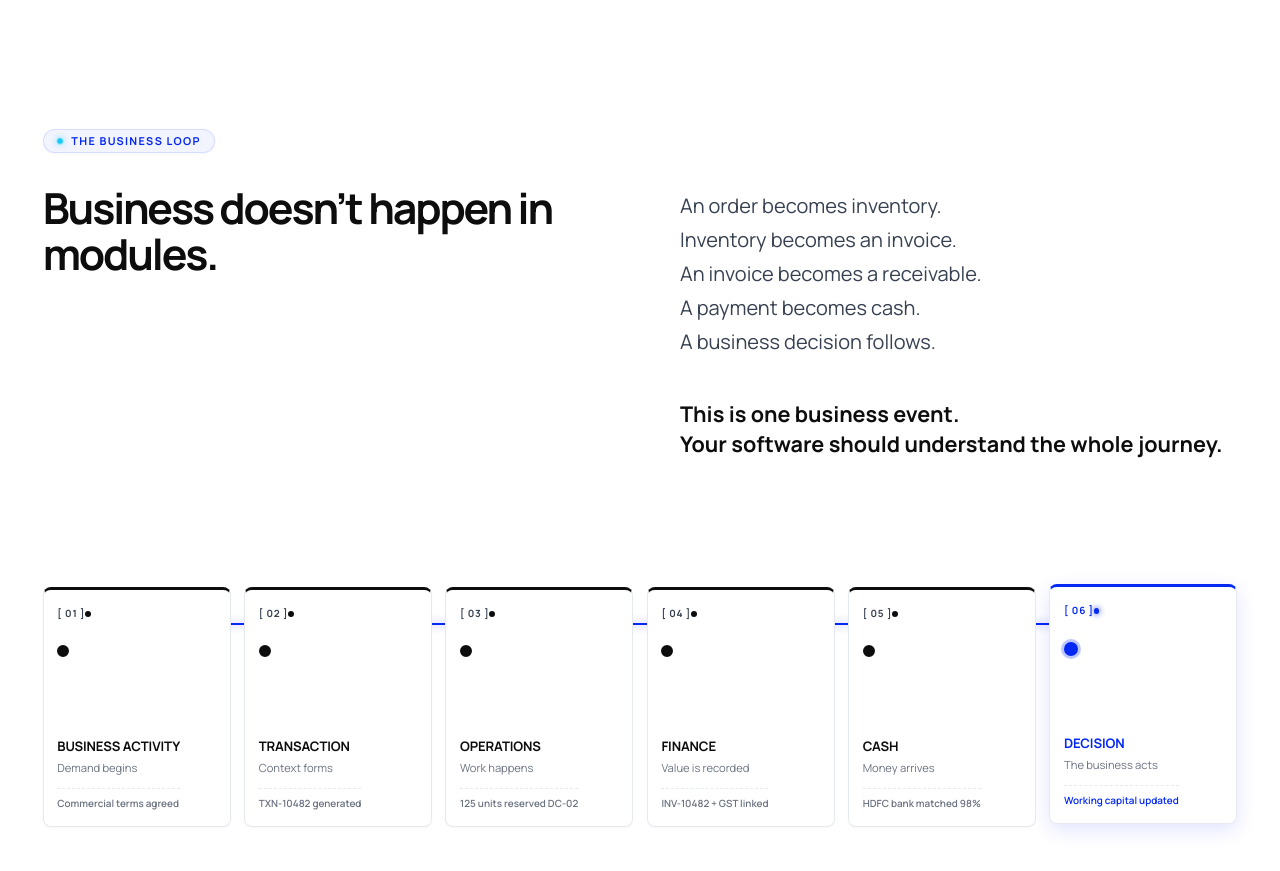
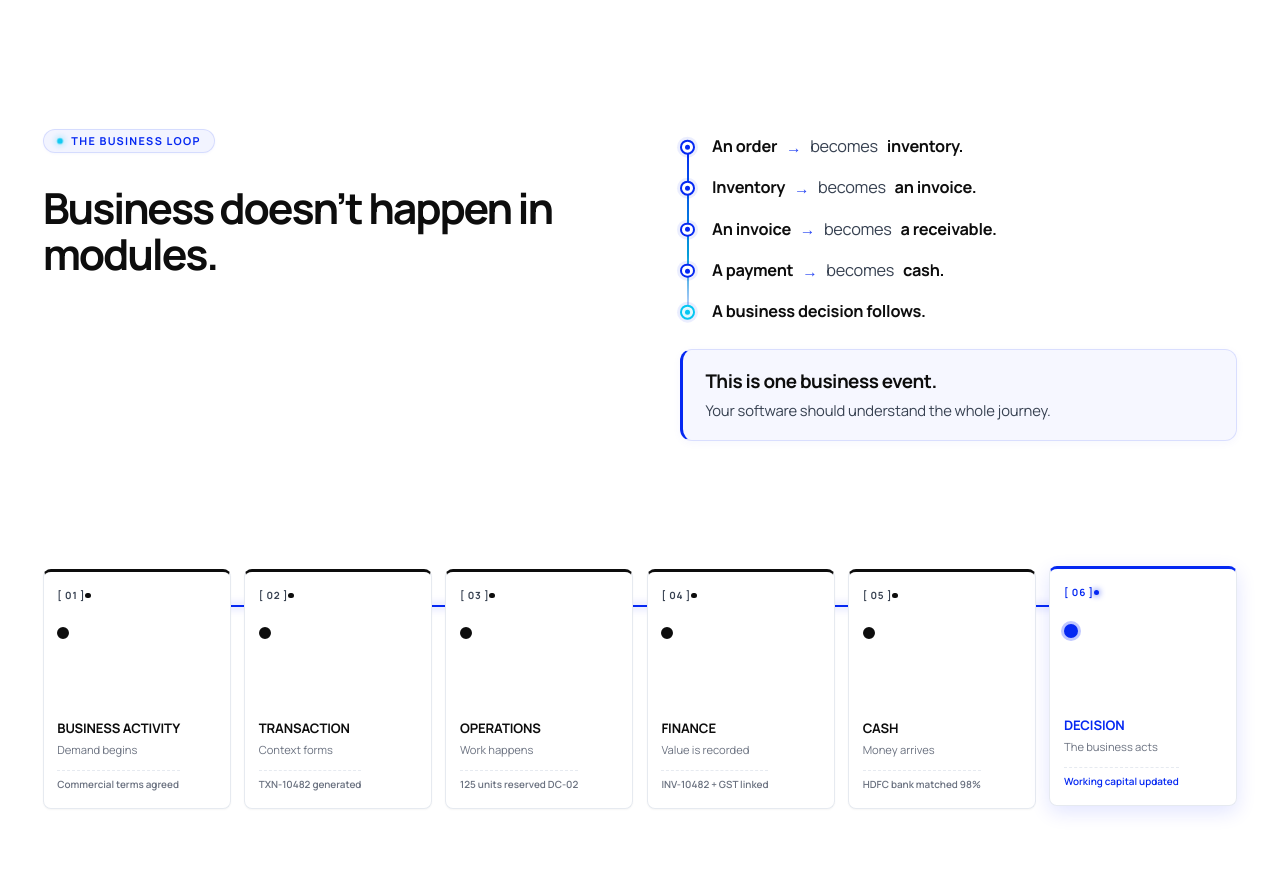
Before and after one commit to nagusairi/flowone-website-new, a React (Vite) app: page / in a window 1280 px wide. Shown: the part 820-1691 px from the top of the page. Built offline with nearby package versions, Linux system fonts and the light colour scheme; the HTML template or start-up script is replaced by a standard one.

Commit message:
feat(problem): implement kinetic causality thread and executive payoff callout

```diff
--- a/src/Homepage.tsx
+++ b/src/Homepage.tsx
@@ -553,8 +553,60 @@ export default function Homepage() {
 
     <section className="home-problem home-section">
       <div className="home-container problem-grid">
-        <div><span className="home-index">THE BUSINESS LOOP</span><h2>Business doesn’t happen in modules.</h2></div>
-        <div className="problem-copy"><p>An order becomes inventory.<br/>Inventory becomes an invoice.<br/>An invoice becomes a receivable.<br/>A payment becomes cash.<br/>A business decision follows.</p><strong>This is one business event.<br/>Your software should understand the whole journey.</strong></div>
+        <div>
+          <span className="home-index">THE BUSINESS LOOP</span>
+          <h2>Business doesn’t happen in modules.</h2>
+        </div>
+        <div className="problem-copy">
+          <div className="causality-thread" aria-label="Business causality progression">
+            <div className="causality-step">
+              <span className="causality-node" aria-hidden="true" />
+              <span className="causality-text">
+                <strong>An order</strong>
+                <span className="causality-arrow" aria-hidden="true">→</span>
+                <span>becomes</span>
+                <strong>inventory.</strong>
+              </span>
+            </div>
+            <div className="causality-step">
+              <span className="causality-node" aria-hidden="true" />
+              <span className="causality-text">
+                <strong>Inventory</strong>
+                <span className="causality-arrow" aria-hidden="true">→</span>
+                <span>becomes</span>
+                <strong>an invoice.</strong>
+              </span>
+            </div>
+            <div className="causality-step">
+              <span className="causality-node" aria-hidden="true" />
+              <span className="causality-text">
+                <strong>An invoice</strong>
+                <span className="causality-arrow" aria-hidden="true">→</span>
+                <span>becomes</span>
+                <strong>a receivable.</strong>
+              </span>
+            </div>
+            <div className="causality-step">
+              <span className="causality-node" aria-hidden="true" />
+              <span className="causality-text">
+                <strong>A payment</strong>
+                <span className="causality-arrow" aria-hidden="true">→</span>
+                <span>becomes</span>
+                <strong>cash.</strong>
+              </span>
+            </div>
+            <div className="causality-step is-final">
+              <span className="causality-node" aria-hidden="true" />
+              <span className="causality-text">
+                <strong>A business decision follows.</strong>
+              </span>
+            </div>
+          </div>
+          <div className="causality-payoff">
+            <strong>This is one business event.</strong>
+            <p>Your software should understand the whole journey.</p>
+          </div>
+        </div>
       </div>
       <BusinessLoop />
     </section>
--- a/src/homepage.css
+++ b/src/homepage.css
@@ -608,10 +608,133 @@
 
 /* SECTION 02: Dual-Rail Operating Bus */
 .home-problem { background: var(--color-surface-page); }
-.problem-grid { display: grid; grid-template-columns: 1fr 1fr; gap: var(--spacing-10); }
-.problem-copy { padding-top: var(--spacing-8); }
-.problem-copy p { color: var(--color-text-secondary); font-size: var(--font-body-lg); line-height: 1.7; }
-.problem-copy strong { display: block; margin-top: var(--spacing-5); font-size: 1.35rem; line-height: 1.4; }
+.problem-grid { display: grid; grid-template-columns: 1fr 1fr; gap: var(--spacing-10); align-items: start; }
+.problem-copy { padding-top: clamp(0.25rem, 0.8vw, 0.75rem); display: flex; flex-direction: column; }
+
+/* Kinetic Causality Thread */
+.causality-thread {
+  position: relative;
+  display: flex;
+  flex-direction: column;
+  gap: 1.1rem;
+  padding-left: 2rem;
+}
+.causality-thread::before {
+  content: "";
+  position: absolute;
+  left: 0.44rem;
+  top: 0.75rem;
+  bottom: 0.75rem;
+  width: 2px;
+  background: linear-gradient(
+    to bottom,
+    var(--color-brand-blue) 0%,
+    var(--flow-cyan) 65%,
+    rgba(5, 40, 242, 0.2) 100%
+  );
+  border-radius: var(--radius-full);
+}
+.causality-step {
+  position: relative;
+  display: flex;
+  align-items: center;
+  font-size: clamp(1.02rem, 1.15vw, 1.15rem);
+  line-height: 1.45;
+  color: var(--color-text-secondary);
+  letter-spacing: -0.015em;
+  transition: transform 180ms cubic-bezier(0.16, 1, 0.3, 1), color 180ms ease;
+  cursor: default;
+}
+.causality-step:hover {
+  transform: translateX(4px);
+}
+.causality-node {
+  position: absolute;
+  left: -2rem;
+  top: 50%;
+  transform: translateY(-50%);
+  width: 0.92rem;
+  height: 0.92rem;
+  border-radius: var(--radius-full);
+  background: var(--neutral-0, #ffffff);
+  border: 2px solid var(--color-brand-blue);
+  box-shadow: 0 0 0 3px rgba(5, 40, 242, 0.08);
+  display: flex;
+  align-items: center;
+  justify-content: center;
+  transition: all 180ms ease;
+  z-index: 2;
+}
+.causality-node::after {
+  content: "";
+  width: 0.32rem;
+  height: 0.32rem;
+  border-radius: var(--radius-full);
+  background: var(--color-brand-blue);
+  transition: background 180ms ease;
+}
+.causality-step:hover .causality-node {
+  border-color: var(--flow-primary-deep);
+  box-shadow: 0 0 0 5px rgba(5, 40, 242, 0.16);
+}
+.causality-step.is-final .causality-node {
+  border-color: var(--flow-cyan-bright);
+}
+.causality-step.is-final .causality-node::after {
+  background: var(--flow-cyan-bright);
+  box-shadow: 0 0 6px rgba(5, 199, 242, 0.8);
+}
+.causality-text {
+  display: inline-flex;
+  align-items: center;
+  flex-wrap: wrap;
+  gap: 0.4rem 0.55rem;
+}
+.causality-text strong {
+  color: var(--flow-ink, #0d0d0d);
+  font-weight: 650;
+  letter-spacing: -0.015em;
+}
+.causality-arrow {
+  color: var(--color-brand-blue);
+  font-weight: 700;
+  user-select: none;
+  font-size: 0.95em;
+  opacity: 0.85;
+  transition: transform 180ms ease;
+}
+.causality-step:hover .causality-arrow {
+  transform: translateX(2px);
+  color: var(--flow-primary-deep);
+}
+
+/* Payoff Executive Callout */
+.causality-payoff {
+  margin-top: clamp(1.6rem, 2.8vh, 2.2rem);
+  padding: 1.15rem 1.4rem;
+  background: rgba(5, 40, 242, 0.035);
+  border: 1px solid rgba(5, 40, 242, 0.12);
+  border-left: 3.5px solid var(--flow-primary);
+  border-radius: var(--radius-lg);
+  display: flex;
+  flex-direction: column;
+  gap: 0.35rem;
+  box-shadow: 0 2px 10px rgba(5, 40, 242, 0.04);
+}
+.causality-payoff strong {
+  font-size: clamp(1.18rem, 1.35vw, 1.32rem);
+  font-weight: 700;
+  color: var(--flow-ink, #0d0d0d);
+  letter-spacing: -0.025em;
+  line-height: 1.3;
+}
+.causality-payoff p {
+  margin: 0;
+  font-size: clamp(0.925rem, 1.05vw, 1.02rem);
+  color: var(--color-text-secondary);
+  line-height: 1.55;
+  letter-spacing: -0.01em;
+}
 
 .business-loop {
   --flow-progress: 0%;
@@ -4049,8 +4172,11 @@
   .hero-flank-right { order:3; width:100%; display:grid; grid-template-columns:repeat(3, 1fr); gap:0.4rem; }
   .hero-port-right, .hero-port-left { display:none; }
 
-  .problem-grid { grid-template-columns:1fr; gap:var(--spacing-4); }
-  .problem-copy { padding-top:0; }
+  .problem-grid { grid-template-columns:1fr; gap:var(--spacing-6); }
+  .problem-copy { padding-top:0.25rem; }
+  .causality-thread { padding-left:1.6rem; gap:0.9rem; }
+  .causality-node { left:-1.6rem; width:0.85rem; height:0.85rem; }
+  .causality-payoff { padding:1rem 1.15rem; margin-top:1.35rem; }
   .business-loop { min-height:auto; margin-top:var(--spacing-8); padding-block:1rem; }
   .business-flow-rail { display:none; }
   .business-loop-grid { grid-template-columns:1fr; gap:0.75rem; }
@@ -4176,6 +4302,7 @@
   .apple-chevron-btn, .apple-pill-btn, .apple-pill-icon { transition:none; }
   .connection-rail-pulse { animation:none; }
   .connection-station-card { transition:none; }
+  .causality-step, .causality-arrow, .causality-node { transition:none !important; transform:none !important; }
   .ai-stack-card { position:static !important; width:100% !important; max-width:100% !important; transform:none !important; opacity:1 !important; transition:none !important; }
   .ai-stack-viewport { height:auto !important; min-height:auto !important; position:static !important; display:flex !important; flex-direction:column !important; gap:1rem !important; }
   .ai-connector-pulse-dot { animation:none !important; }
```
